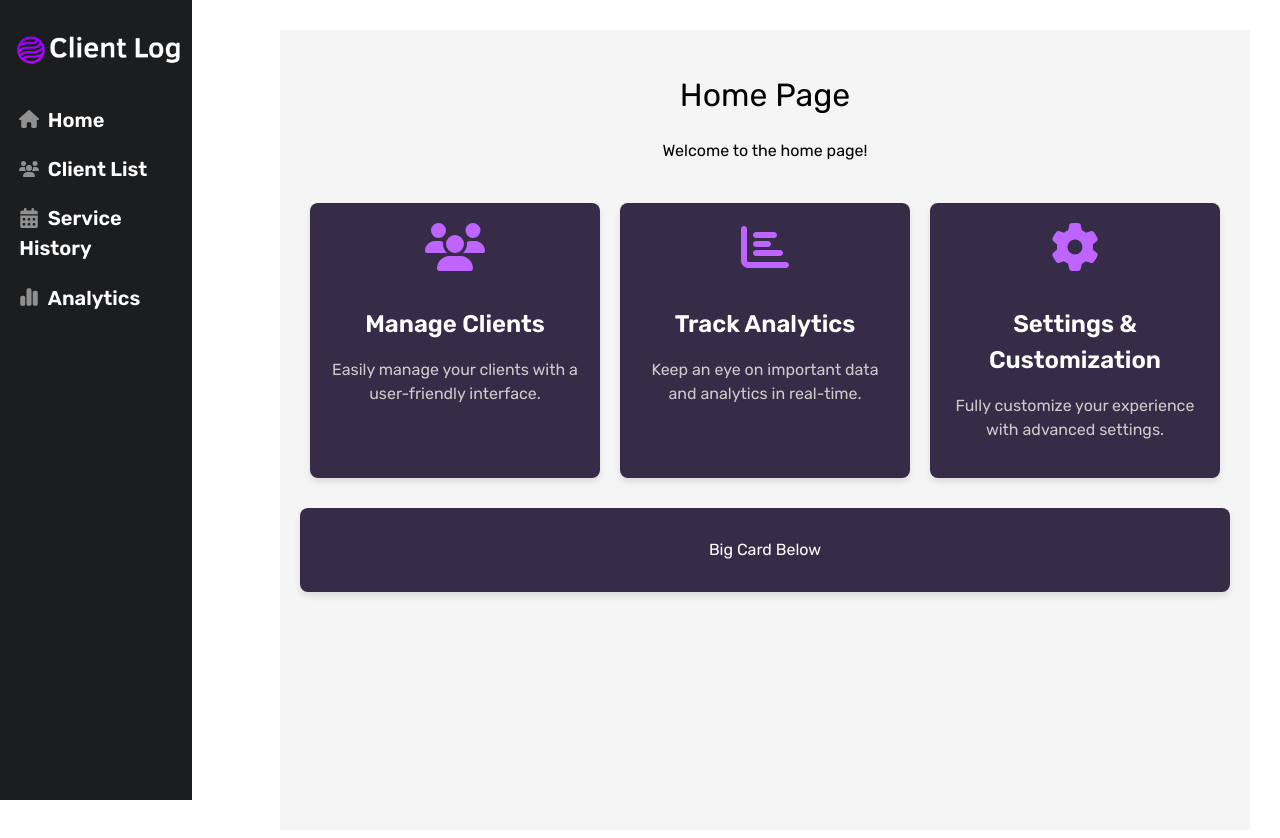
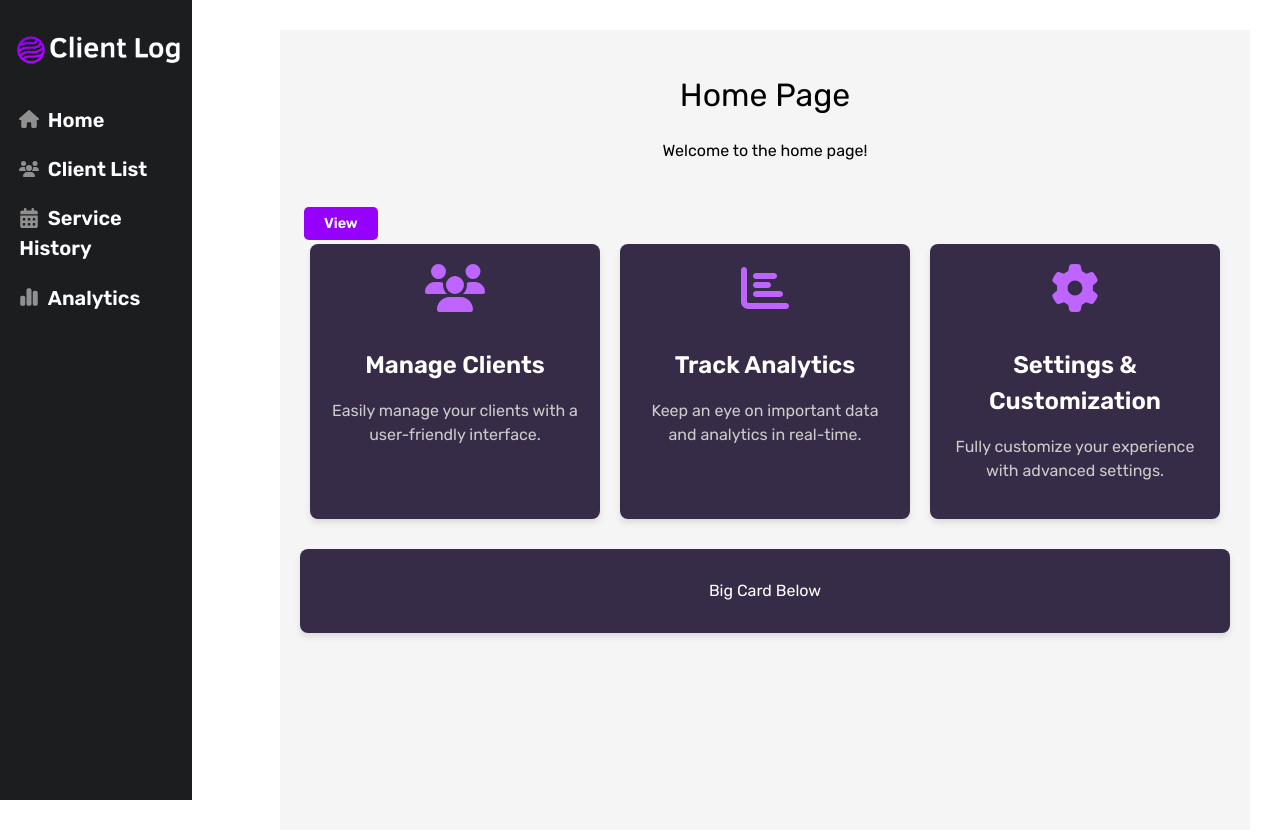
Before and after one commit to AndrewSkelly/Business-Client-Monitor, a React (Vite) app: page / in a window 1280 px wide. Shown: the top 838 px of the page. Built offline with nearby package versions, Linux system fonts and the light colour scheme.

Commit message:
Modularizing Components for future maintainability starting with buttons

```diff
--- /dev/null
+++ b/src/components/Buttons/Button.scss
@@ -0,0 +1,42 @@
+.Button-Container {
+    padding: .25rem;
+}
+
+.Button {
+    font-family: 'RubikBold', sans-serif;
+    font-size: .9rem;
+    margin: 0;
+    padding: .5rem 1.25rem;
+    color: white;
+    border: none;
+    border-radius: .3rem;
+    cursor: pointer;
+    transition: background-color 0.3s ease;
+}
+
+.Button-default {
+    background-color: #565656; // Red
+}
+
+.Button-primary {
+    background-color: #9600ff; // Blue
+    &:hover {
+        background-color: #7e4dc2;
+    }
+}
+
+.Button-delete {
+    background-color: #e74c3c;
+
+    &:hover {
+        background-color: #c0392b;
+    }
+}
+
+.Button-success {
+    background-color: #28a745; // Green
+}
+
+.Button-warning {
+    background-color: #ffc107; // Yellow
+}
--- /dev/null
+++ b/src/components/Buttons/Button.tsx
@@ -0,0 +1,19 @@
+import React from 'react'
+import '../Buttons/Button.scss'
+
+interface ButtonProps {
+    variant: 'default' | 'primary' | 'delete' | 'success' | 'warning'; // Define types of background colors
+    label: string;
+    onClick?: () => void;
+    disabled?: boolean;
+}
+
+const Button: React.FC<ButtonProps> = ({ variant, label, onClick, disabled }) => {
+    return (
+        <div className='Button-Container'>
+            <button className={`Button Button-${variant}`} onClick={onClick} disabled={disabled}>{label}</button>
+        </div>
+    )
+}
+
+export default Button
--- a/src/components/ViewClientModal.tsx
+++ b/src/components/ViewClientModal.tsx
@@ -1,6 +1,7 @@
 import React, { useState } from 'react';
 import { ClientDetails } from '../interfaces/Client';
 import './ViewClientModal.scss';
+import Button from './Buttons/Button';
 
 interface ViewClientModalProps {
   client: ClientDetails;
@@ -130,24 +131,14 @@ const ViewClientModal: React.FC<ViewClientModalProps> = ({ client, closeModal, d
         <div className="modal-actions">
           {!isEditing ? (
             <>
-              <button className="edit-button" onClick={() => setIsEditing(true)}>
-                Edit
-              </button>
-              <button className="delete-button" onClick={handleDelete}>
-                Delete
-              </button>
-              <button className="close-button" onClick={closeModal}>
-                X
-              </button>
+              <Button variant={'primary'} label={'Edit'} onClick={() => setIsEditing(true)}></Button>
+              <Button variant={'delete'} label={'Delete'} onClick={handleDelete}></Button>
+              <Button variant={'delete'} label={'X'} onClick={closeModal}></Button>
             </>
           ) : (
             <>
-              <button className="save-button" onClick={handleSave} disabled={isLoading}>
-                {isLoading ? 'Saving...' : 'Save'}
-              </button>
-              <button className="cancel-button" onClick={() => setIsEditing(false)}>
-                Cancel
-              </button>
+              <Button variant={'primary'} label={isLoading ? 'Saving...' : 'Save'} onClick={handleSave} disabled={isLoading}></Button>
+              <Button variant={'delete'} label={'Cancel'} onClick={() => setIsEditing(false)}></Button>
             </>
           )}
         </div>
--- a/src/views/ClientList.scss
+++ b/src/views/ClientList.scss
@@ -311,14 +311,6 @@
         }
     }
 
-    .delete-action {
-        background-color: #ff0048;
-
-        &:hover {
-            background-color: #b10032;
-        }
-    }
-
     /* Hover effect for rows */
     .client-row:hover {
         background-color: #e9ecef;
--- a/src/views/ClientList.tsx
+++ b/src/views/ClientList.tsx
@@ -6,6 +6,7 @@ import ViewClientModal from '../components/ViewClientModal';
 import { ClientDetails } from '../interfaces/Client';
 import { useFetchClients } from '../hooks/useFetchClient'; // Hook for fetching clients
 import { useDeleteClient } from '../hooks/useDeleteClient'; // Hook for deleting clients
+import Button from '../components/Buttons/Button';
 
 // Define your available tags
 const availableTags = [
@@ -74,8 +75,10 @@ const ClientList: React.FC = () => {
                 onChange={(e) => {
                   const tagValue = e.target.value;
                   if (e.target.checked) {
+                    // Add the tag to the selectedTags array if checked
                     setSelectedTags([...selectedTags, tagValue]);
                   } else {
+                    // Remove the tag from selectedTags if unchecked
                     setSelectedTags(selectedTags.filter(t => t !== tagValue));
                   }
                 }}
@@ -104,9 +107,10 @@ const ClientList: React.FC = () => {
             <div className="client-cell client-tags">
               {client.tags ? <Tag text={client.tags} backgroundColor="#22bbdd" /> : 'No Tags'}
             </div>
-            <div className="client-cell client-actions">
+            {/* <div className="client-cell client-actions">
               <button className="edit-action" onClick={() => handleViewClient(client)}>View</button>
-            </div>
+            </div> */}
+            <Button variant={'primary'} label={'View'} onClick={() => handleViewClient(client)}></Button>
           </div>
         ))
       ) : (
--- a/src/views/Home.tsx
+++ b/src/views/Home.tsx
@@ -2,12 +2,14 @@ import React from 'react';
 import { FontAwesomeIcon } from '@fortawesome/react-fontawesome';
 import { faUsers, faChartBar, faCog } from '@fortawesome/free-solid-svg-icons';
 import './Home.scss';
+import Button from '../components/Buttons/Button';
 
 const Home: React.FC = () => {
   return (
     <div className='home'>
       <h1 className='title'>Home Page</h1>
       <p className='text'>Welcome to the home page!</p>
+      <Button label={'View'} variant='primary'></Button>
 
       {/* Card Row */}
       <div className='card-row'>
```
